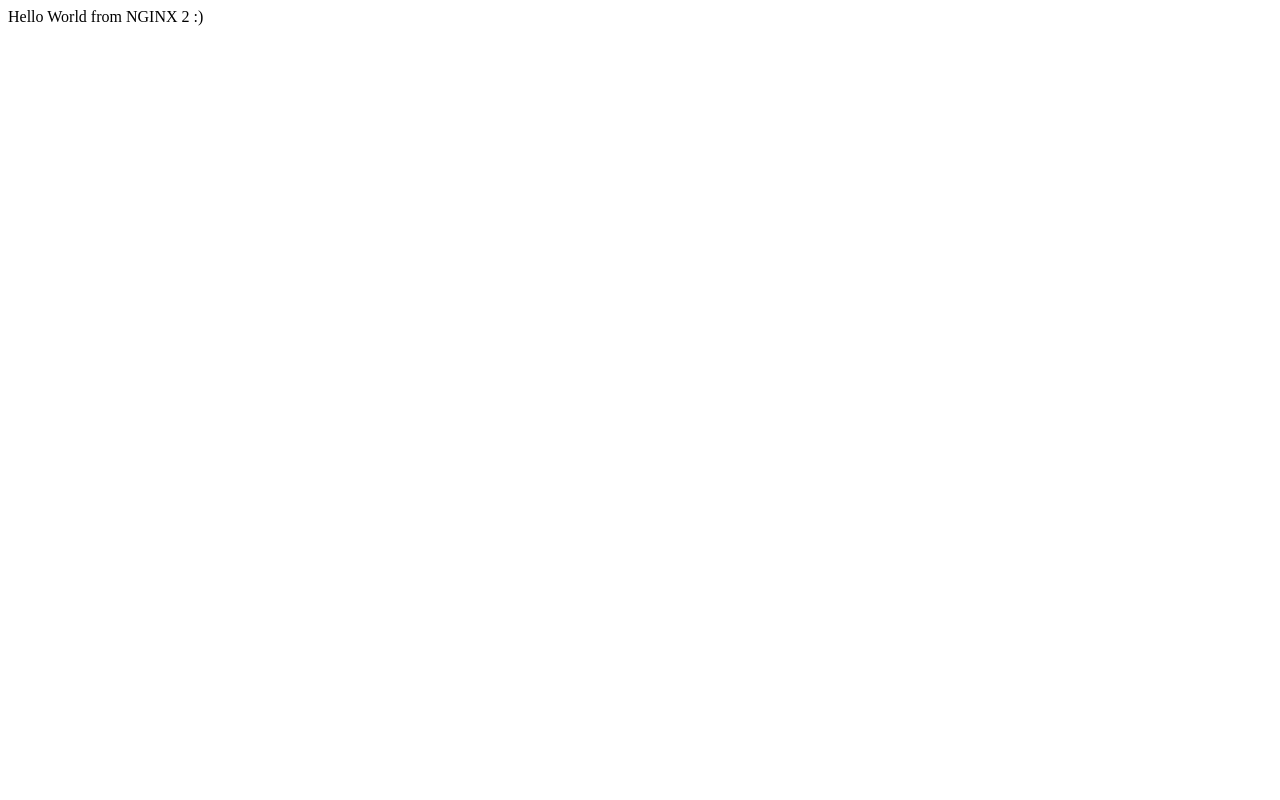
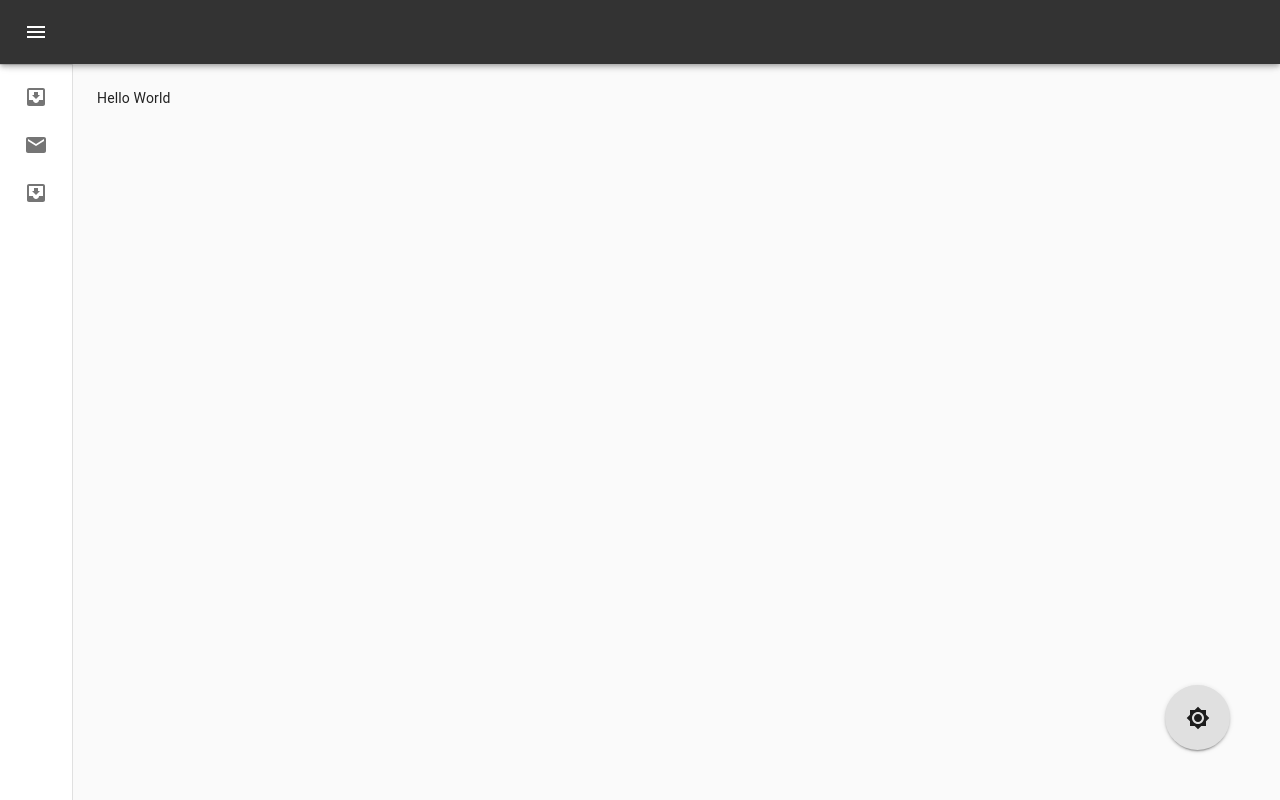
Before and after one commit to james-m-thorne/home, a React (Create React App) app: page / in a window 1280 px wide. Built offline with nearby package versions, Linux system fonts and the light colour scheme.

Commit message:
Added sidebar menu and themes

```diff
--- a/package.json
+++ b/package.json
@@ -3,6 +3,8 @@
   "version": "0.1.0",
   "private": true,
   "dependencies": {
+    "@material-ui/core": "^4.11.0",
+    "@material-ui/icons": "^4.9.1",
     "@testing-library/jest-dom": "^5.11.4",
     "@testing-library/react": "^11.1.0",
     "@testing-library/user-event": "^12.1.10",
--- a/src/App.js
+++ b/src/App.js
@@ -1,10 +1,78 @@
+import { createMuiTheme, ThemeProvider } from '@material-ui/core/styles';
+import { Button } from '@material-ui/core'
+import Brightness3Icon from '@material-ui/icons/Brightness3';
+import Brightness7Icon from '@material-ui/icons/Brightness7';
+import Navbar from './navbar/Navbar'
+import React, { useState } from 'react'
+import { makeStyles } from '@material-ui/core/styles';
+
+export const useStyles = makeStyles((theme) => ({
+  themeSelector: {
+    position: 'absolute',
+    right: 50,
+    bottom: 50,
+    borderRadius: '50%',
+    height: 65,
+    width: 65
+  },
+}))
+
+const lightTheme = createMuiTheme({
+  palette: {
+    primary: {
+      light: '#757ce8',
+      main: '#3f50b5',
+      dark: '#002884',
+      contrastText: '#fff',
+    },
+    secondary: {
+      light: '#ff7961',
+      main: '#f44336',
+      dark: '#ba000d',
+      contrastText: '#000',
+    },
+  },
+});
+
+const darkTheme = createMuiTheme({
+  palette: {
+    primary: {
+      light: '#757ce8',
+      main: '#333',
+      dark: '#002884',
+      contrastText: '#fff',
+    },
+    secondary: {
+      light: '#ff7961',
+      main: '#f44336',
+      dark: '#ba000d',
+      contrastText: '#000',
+    },
+  },
+});
+
 function App() {
+  let [theme, setTheme] = useState(false)
+  const classes = useStyles()
+  const icon = !theme ? <Brightness7Icon /> : <Brightness3Icon />
+
+  const appliedTheme = createMuiTheme(theme ? lightTheme : darkTheme)
+
+  const handleToggleTheme = () => {
+    setTheme(!theme)
+  }
+
   return (
-    <div>
-      <header>
-        Hello World from NGINX 2 :)
-      </header>
-    </div>
+    <ThemeProvider theme={appliedTheme}>
+      <Navbar>
+        <div>
+          Hello World
+        </div>
+        <Button variant="contained" className={classes.themeSelector} onClick={handleToggleTheme}>
+          {icon}
+        </Button>
+      </Navbar>
+    </ThemeProvider>
   );
 }
 
--- /dev/null
+++ b/src/navbar/Navbar.js
@@ -0,0 +1,88 @@
+import React from 'react'
+import clsx from 'clsx'
+import { useTheme } from '@material-ui/core/styles'
+import {
+  Drawer, AppBar, Toolbar, List, ListItem, ListItemText,
+  CssBaseline, Divider, IconButton
+} from '@material-ui/core'
+import MenuIcon from '@material-ui/icons/Menu'
+import ListItemIcon from '@material-ui/core/ListItemIcon'
+import ChevronLeftIcon from '@material-ui/icons/ChevronLeft'
+import ChevronRightIcon from '@material-ui/icons/ChevronRight'
+import InboxIcon from '@material-ui/icons/MoveToInbox'
+import MailIcon from '@material-ui/icons/Mail'
+import { useStyles } from './Navbar.styles'
+
+export default function Navbar(props) {
+  const classes = useStyles()
+  const theme = useTheme()
+  const [open, setOpen] = React.useState(false)
+
+  const handleDrawerOpen = () => {
+    setOpen(true)
+  }
+
+  const handleDrawerClose = () => {
+    setOpen(false)
+  }
+
+  return (
+    <div className={classes.root}>
+      <CssBaseline />
+      <AppBar
+        position="fixed"
+        className={clsx(classes.appBar, {
+          [classes.appBarShift]: open,
+        })}
+      >
+        <Toolbar>
+          <IconButton
+            color="inherit"
+            aria-label="open drawer"
+            onClick={handleDrawerOpen}
+            edge="start"
+            className={clsx(classes.menuButton, {
+              [classes.hide]: open,
+            })}
+          >
+            <MenuIcon />
+          </IconButton>
+        </Toolbar>
+      </AppBar>
+      <Drawer
+        variant="permanent"
+        className={clsx(classes.drawer, {
+          [classes.drawerOpen]: open,
+          [classes.drawerClose]: !open,
+        })}
+        classes={{
+          paper: clsx({
+            [classes.drawerOpen]: open,
+            [classes.drawerClose]: !open,
+          }),
+        }}
+      >
+        <div className={classes.toolbar}>
+          <IconButton onClick={handleDrawerClose}>
+            {theme.direction === 'rtl' ? <ChevronRightIcon /> : <ChevronLeftIcon />}
+          </IconButton>
+        </div>
+        <Divider />
+        <List>
+          {['About', 'Projects', 'Contact'].map((text, index) => (
+            <ListItem button key={text}>
+              <ListItemIcon className={classes.menuIcon}>
+                {index % 2 === 0 ? <InboxIcon /> : <MailIcon />}
+              </ListItemIcon>
+              <ListItemText primary={text} />
+            </ListItem>
+          ))}
+        </List>
+      </Drawer>
+      <main className={classes.content}>
+        <div className={classes.toolbar} />
+        {props.children}
+      </main>
+    </div>
+  )
+}
--- /dev/null
+++ b/src/navbar/Navbar.styles.js
@@ -0,0 +1,70 @@
+import { makeStyles } from '@material-ui/core/styles';
+
+const drawerWidth = 240
+
+export const useStyles = makeStyles((theme) => ({
+  root: {
+    display: 'flex',
+  },
+  appBar: {
+    zIndex: theme.zIndex.drawer + 1,
+    transition: theme.transitions.create(['width', 'margin'], {
+      easing: theme.transitions.easing.sharp,
+      duration: theme.transitions.duration.leavingScreen,
+    }),
+  },
+  appBarShift: {
+    marginLeft: drawerWidth,
+    width: `calc(100% - ${drawerWidth}px)`,
+    transition: theme.transitions.create(['width', 'margin'], {
+      easing: theme.transitions.easing.sharp,
+      duration: theme.transitions.duration.enteringScreen,
+    }),
+  },
+  menuButton: {
+    marginRight: 30,
+  },
+  menuIcon: {
+    [theme.breakpoints.up('sm')]: {
+      paddingLeft: 8
+    },
+  },
+  hide: {
+    display: 'none',
+  },
+  drawer: {
+    width: drawerWidth,
+    flexShrink: 0,
+    whiteSpace: 'nowrap',
+  },
+  drawerOpen: {
+    width: drawerWidth,
+    transition: theme.transitions.create('width', {
+      easing: theme.transitions.easing.sharp,
+      duration: theme.transitions.duration.enteringScreen,
+    }),
+  },
+  drawerClose: {
+    transition: theme.transitions.create('width', {
+      easing: theme.transitions.easing.sharp,
+      duration: theme.transitions.duration.leavingScreen,
+    }),
+    overflowX: 'hidden',
+    width: theme.spacing(7) + 1,
+    [theme.breakpoints.up('sm')]: {
+      width: theme.spacing(9) + 1,
+    },
+  },
+  toolbar: {
+    display: 'flex',
+    alignItems: 'center',
+    justifyContent: 'flex-end',
+    padding: theme.spacing(0, 1),
+    // necessary for content to be below app bar
+    ...theme.mixins.toolbar,
+  },
+  content: {
+    flexGrow: 1,
+    padding: theme.spacing(3),
+  },
+}))
```
Also changed, not shown: 1 other file (tests, documents, lock files or other folders).
